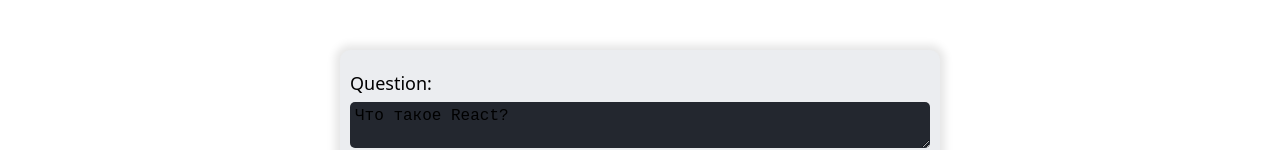
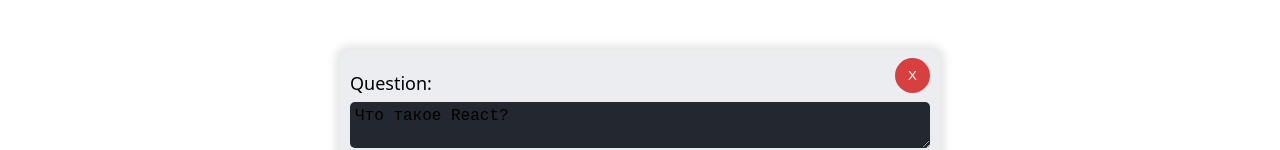
Before and after one commit to SaidahrorMirzaahmed/react-app, a React (Vite) app: page /editquestion/1 in a window 1280 px wide. Shown: the part 132-282 px from the top of the page. Built offline with nearby package versions, Linux system fonts and the light colour scheme; data requests are answered from the project's data file.

Commit message:
Added Delete functionality to cards

```diff
--- a/db.json
+++ b/db.json
@@ -35,17 +35,6 @@
       ],
       "level": 1,
       "completed": false
-    },
-    {
-      "question": "Как создать компонент в React?🍩",
-      "answer": "Компонент можно создать как функцию или класс.",
-      "description": "Функциональные компоненты — это функции, принимающие `props` и возвращающие JSX. Классовые компоненты — это классы, наследуемые от `React.Component`, с методом `render`.",
-      "resources": [
-        "https://react.dev/learn/your-first-component"
-      ],
-      "level": 1,
-      "completed": false,
-      "id": "4"
     },
     {
       "id": "5",
@@ -573,27 +562,6 @@
       ],
       "level": 2,
       "completed": false
-    },
-    {
-      "id": "ad50",
-      "question": "What is .NET?",
-      "answer": "Open-source cross-platform ecosystem.",
-      "description": ".NET is a free, open-source, cross-platform developer platform created by Microsoft for building various applications.\n",
-      "resources": [
-        "https://dotnet.microsoft.com",
-        " https://"
-      ],
-      "level": 3,
-      "completed": false
-    },
-    {
-      "id": "9c34",
-      "question": "What is purpose of TypeScript?",
-      "answer": "To be a type-based JavaScript.",
-      "description": "To be a type-based JavaScript.",
-      "resources": [],
-      "level": 1,
-      "completed": false
     }
   ]
 }
--- a/src/helpers/delayFn.js
+++ b/src/helpers/delayFn.js
@@ -1,3 +1,3 @@
-export const Delay = async (delay = 1500) => {
+export const Delay = async (delay = 1000) => {
   return await new Promise((res) => setTimeout(res, delay));
 };
--- a/src/pages/EditQuestionPage/EditQuestion.jsx
+++ b/src/pages/EditQuestionPage/EditQuestion.jsx
@@ -5,6 +5,9 @@
 import { Delay } from "../../helpers/delayFn";
 import { toast } from "react-toastify";
 import { dateFormat } from "../../helpers/dateFormat";
+import { useFetch } from "../../hooks/useFetch";
+import { useNavigate, useParams } from "react-router-dom";
+import { Loader } from "../../components/Loader";
 
 const editCardAction = async (_prevState, formData) => {
   try {
@@ -43,14 +46,40 @@
 };
 
 export const EditQuestion = ({ initialState = {} }) => {
+  const navigate = useNavigate();
   const [formStates, formAction, isPending] = useActionState(editCardAction, { ...initialState, clearForm: false });
+  const { id } = useParams();
+
+  const [removeQuestion, isQuestionRemoving] = useFetch(async () => {
+    await fetch(`${API_URL}/react/${id}`, {
+      method: "DELETE",
+    });
+
+    toast.success("The question has been successfully removed!");
+    navigate("/");
+  });
+
+  const onRemoveQuestionHandler = () => {
+    const isRemove = confirm("Are you sure?");
+
+    isRemove && removeQuestion();
+  };
+
   return (
     <>
-      {isPending && <Loader />}
+      {(isPending || isQuestionRemoving) && <Loader />}
       <h1 className={cls.formTitle}>Edit Question</h1>
       <div className={cls.formContainer}>
+        <button className={cls.removeBtn} disabled={isPending || isQuestionRemoving} onClick={onRemoveQuestionHandler}>
+          X
+        </button>
         {initialState && (
-          <QuestionForm formState={formStates} formAction={formAction} isPending={isPending} text="Edit Question" />
+          <QuestionForm
+            formState={formStates}
+            formAction={formAction}
+            isPending={isPending || isQuestionRemoving}
+            text="Edit Question"
+          />
         )}
       </div>
     </>
--- a/src/pages/EditQuestionPage/EditQuestionPage.module.css
+++ b/src/pages/EditQuestionPage/EditQuestionPage.module.css
@@ -6,7 +6,28 @@
     width: 100%;
     max-width: 600px;
     margin: 0 auto;
+    position: relative;
     border-radius: 10px;
     background-color: var(--card-bg-color);
     box-shadow: 0 0 8px 5px rgba(0, 0, 0, 0.1);
 }
+
+.removeBtn {
+    width: 35px;
+    height: 35px;
+    position: absolute;
+    top: 8px;
+    right: 10px;
+    border: none;
+    border-radius: 50%;
+    display: flex;
+    justify-content: center;
+    align-items: center;
+    color: #fff;
+    background-color: #d84040;
+    cursor: pointer;
+}
+
+.removeBtn:disabled {
+    opacity: .3;
+}
```
